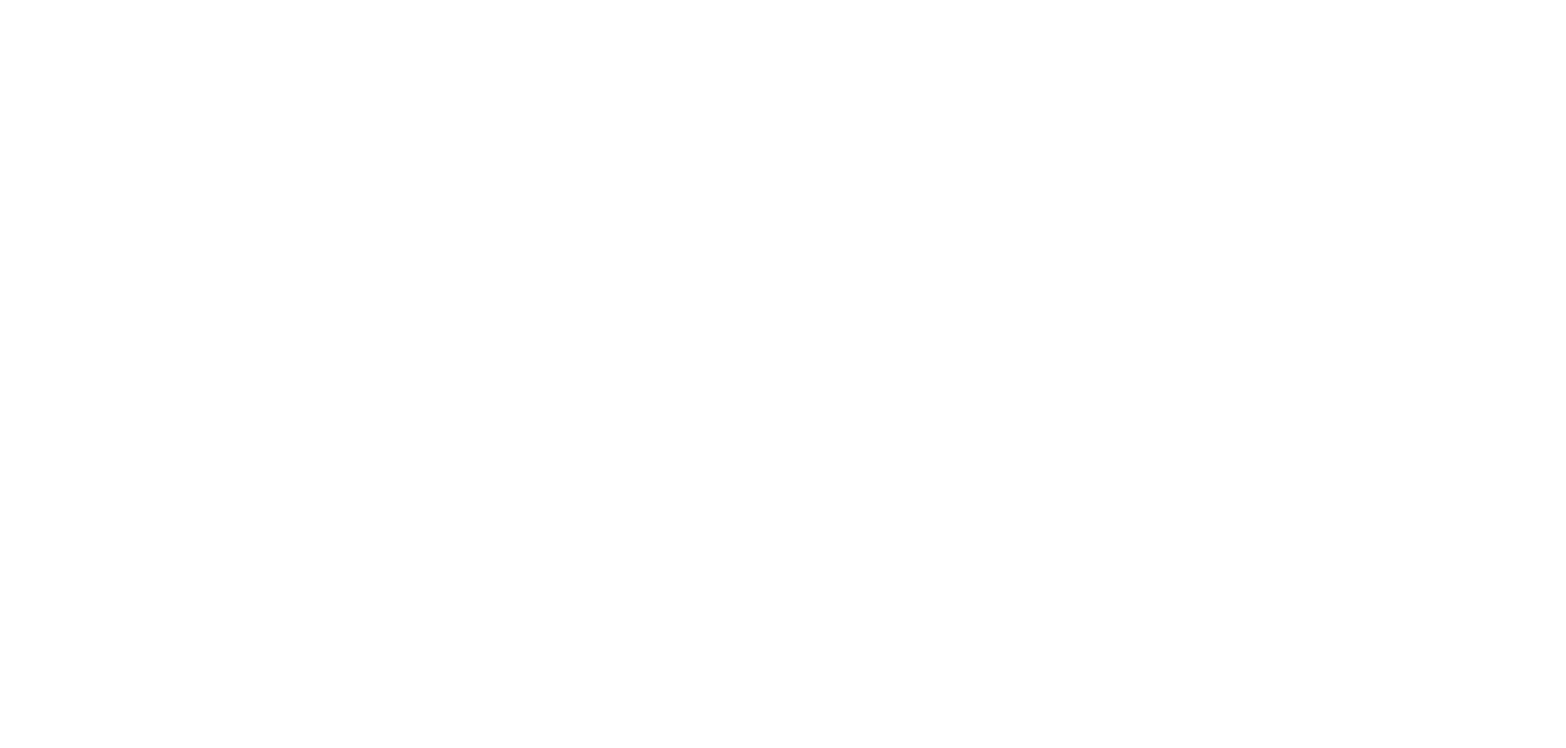
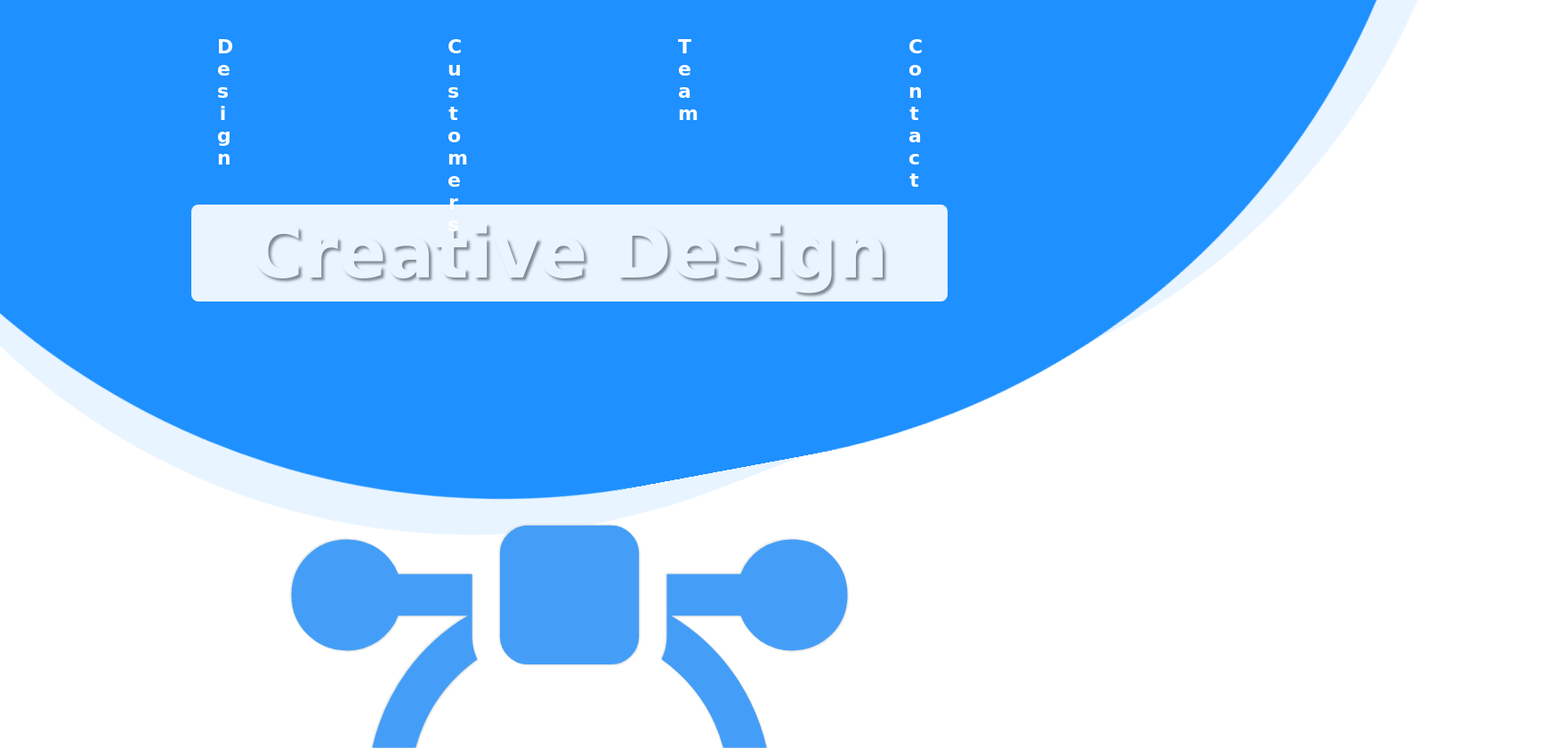
Before and after one commit to alire1992/designs, a plain HTML site: page index.html in a window 1280 px wide. Shown: the top 841 px of the page at 89% size, 1760 px wide, since content can reach past the window. Before the commit the page ends 800 px from the top, so only its background shows below. Drawn offline with Linux system fonts and the light colour scheme; a web font is replaced by a local one.

Commit message:
Implement first section.

```diff
--- a/index.html
+++ b/index.html
@@ -1,15 +1,34 @@
 <!DOCTYPE html>
 <html lang="en">
-<head>
-    <meta charset="UTF-8">
-    <meta name="viewport" content="width=device-width, initial-scale=1.0">
+  <head>
+    <meta charset="UTF-8" />
+    <meta name="viewport" content="width=device-width, initial-scale=1.0" />
+    <link rel="shortcut icon" href="images/favicon.svg" type="image/svg" />
     <title>Creative Design</title>
-    <link rel="stylesheet" href="style.css">
-    <link rel="stylesheet" href="https://cdnjs.cloudflare.com/ajax/libs/font-awesome/5.15.1/css/all.min.css">
+    <link rel="stylesheet" href="style.css" />
+    <link
+      rel="stylesheet"
+      href="https://cdnjs.cloudflare.com/ajax/libs/font-awesome/5.15.1/css/all.min.css"
+    />
     <script defer src="script.js"></script>
-</head>
-<body>
-
-
-</body>
+  </head>
+  <body>
+    <div class="container">
+      <!-- Section 1 -->
+      <section class="section-1">
+        <nav class="navbar">
+          <a href="#" class="navbar-link">Design</a>
+          <a href="#" class="navbar-link">Customers</a>
+          <a href="#" class="navbar-link">Team</a>
+          <a href="#" class="navbar-link">Contact</a>
+        </nav>
+        <div class="floating-bg"></div>
+        <h1 class="section-1-heading">Creative Design</h1>
+        <div class="logo">
+          <i class="fas fa-bezier-curve"></i>
+        </div>
+        <!-- End of section 1 -->
+      </section>
+    </div>
+  </body>
 </html>
--- a/style.css
+++ b/style.css
@@ -0,0 +1,121 @@
+@import url("https://fonts.googleapis.com/css2?family=Bellota+Text:wght@300;400;700&family=Monoton&display=swap");
+
+/* Common styles */
+
+*,
+*::before,
+*::after {
+  margin: 0;
+  padding: 0;
+  box-sizing: border-box;
+  text-decoration: none;
+}
+
+html {
+  font-size: 62.5%;
+}
+
+body {
+  overflow-x: hidden;
+  font-family: "Bellota Text", cursive;
+  font-weight: 400;
+}
+
+/* End of common styles */
+
+/* Section 1 */
+
+.section-1 {
+  width: 100%;
+  height: 100vh;
+  position: relative;
+}
+
+.floating-bg {
+  width: 150vw;
+  height: 150vw;
+  background-color: dodgerblue;
+  position: relative;
+  top: -125vw;
+  left: calc(50% - 75vw);
+  animation: rotate 30s infinite;
+  border-radius: 45%;
+}
+
+.floating-bg::before {
+  content: "";
+  width: 100%;
+  height: 100%;
+  background-color: rgba(30, 143, 255, 0.1);
+  position: absolute;
+  top: 0;
+  left: 0;
+  animation: rotate 30s infinite;
+  border-radius: 40%;
+}
+
+@keyframes rotate {
+  0% {
+    transform: rotate(0);
+  }
+
+  100% {
+    transform: rotate(360deg);
+  }
+}
+
+.navbar {
+  position: relative;
+  z-index: 20;
+  top: 4rem;
+  display: flex;
+  justify-content: space-evenly;
+}
+
+.navbar-link {
+  font-size: 2.2rem;
+  font-weight: 700;
+  letter-spacing: 0.2rem;
+  color: #fff;
+  width: 1.5rem;
+  word-wrap: break-word;
+  text-align: center;
+  transition: all 0.5s;
+}
+
+.navbar-link:hover {
+  width: 15rem;
+  background-color: rgba(255, 255, 255, 0.2);
+  transition: all 2.5s;
+}
+
+.section-1-heading {
+  font-size: 8rem;
+  font-family: "Monoton" cursive;
+  position: absolute;
+  top: 18vw;
+  left: 50%;
+  transform: translateX(-50%);
+  color: #fff;
+  text-shadow: 0.3rem 0.3rem 0.3rem #888;
+  background-color: #fff;
+  width: 85rem;
+  text-align: center;
+  border-radius: 0.8rem;
+  padding: 0.8rem 1.6rem;
+  opacity: 0.9;
+}
+
+.logo {
+  position: absolute;
+  top: 70%;
+  left: 50%;
+  transform: translateX(-50%);
+}
+
+.logo i {
+  font-size: 50rem;
+  color: rgba(30, 143, 255, 0.8);
+  text-shadow: 0.1rem 0.1rem 0.2rem #ddd, -0.1rem -0.1rem 0.2rem #ddd;
+}
+/* End of section 1 */
```
Also changed, not shown: images/favicon.svg (added).
